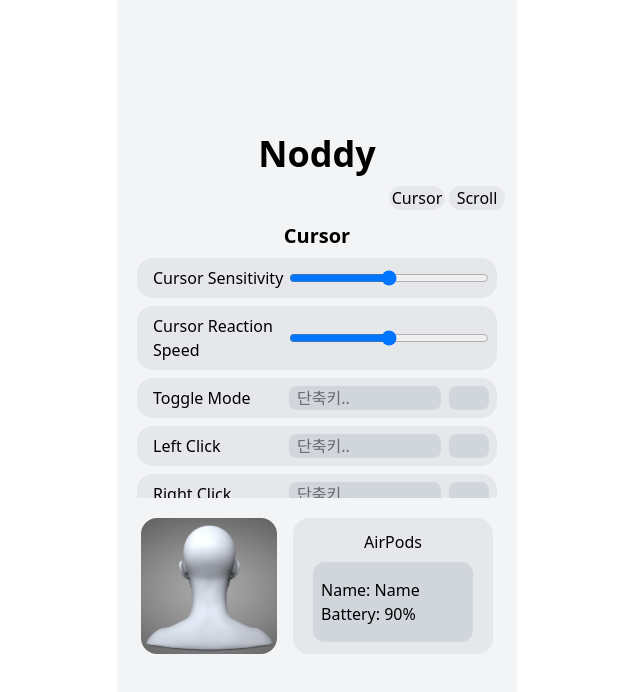
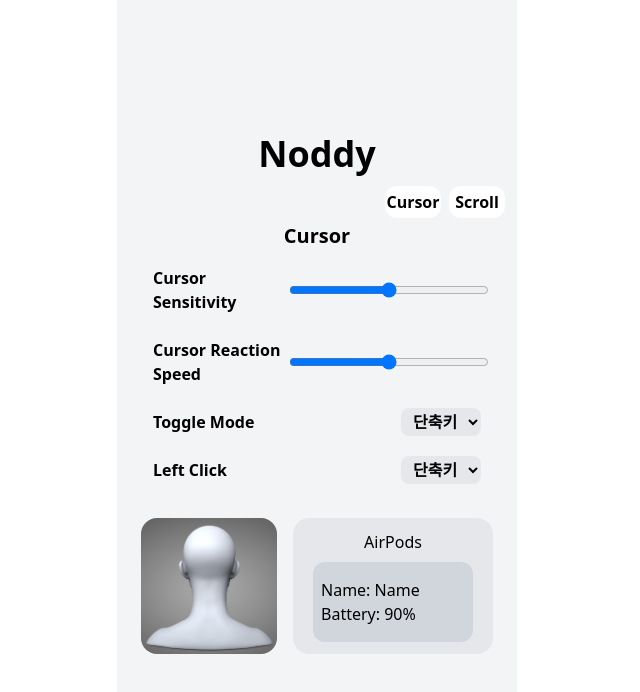
Before and after one commit to Noddyhub/Noddy-FE, a React (Vite) app in the folder frontend-dashboard/: page / in a window 1280 px wide. Shown: the top 692 px of the page, without its empty margins (323-963 px from the left). Built offline with nearby package versions, Linux system fonts and the light colour scheme.

Commit message:
design: UI 디자인 세부 조정 #28

```diff
--- a/frontend-dashboard/src/components/ControlKey.jsx
+++ b/frontend-dashboard/src/components/ControlKey.jsx
@@ -4,20 +4,25 @@ export default function ControlKey({ name }) {
   const [hotKey, setHotKey] = useState("");
 
   return (
-    <div className="mb-2 flex w-[45vh] flex-row items-center justify-between rounded-2xl bg-gray-200 px-2">
-      <div className="mt-2 mb-2 ml-2">{name}</div>
+    <div className="mb-2 flex w-[45vh] flex-row items-center justify-between rounded-2xl px-2">
+      <div className="mt-2 mb-2 ml-2 font-bold">{name}</div>
       <div className="flex flex-row">
-        <input
-          className="mr-2 w-38 rounded-lg bg-gray-300 px-2"
-          placeholder="단축키.."
-          onKeyDown={(e) => {
-            if (e.key === "Enter") {
-              e.preventDefault();
-              setHotKey(e.target.value);
-            }
-          }}
-        />
-        <div className="rounded-lg bg-gray-300 pr-5 pl-5">{hotKey}</div>
+        <select
+          className="mr-2 h-7 w-20 rounded-lg bg-gray-200 px-2 font-bold"
+          value={hotKey}
+          onChange={(e) => setHotKey(e.target.value)}
+        >
+          <option value="" disabled>
+            단축키 선택
+          </option>
+          <option value="A">A</option>
+          <option value="B">B</option>
+          <option value="C">C</option>
+          <option value="D">D</option>
+          <option value="E">E</option>
+          <option value="F">F</option>
+          <option value="G">G</option>
+        </select>
       </div>
     </div>
   );
--- a/frontend-dashboard/src/components/ControlSlider.jsx
+++ b/frontend-dashboard/src/components/ControlSlider.jsx
@@ -1,7 +1,7 @@
 export default function ControlSlider({ name }) {
   return (
-    <div className="mb-2 flex w-[45vh] flex-row items-center justify-between rounded-2xl bg-gray-200 px-2">
-      <div className="mt-2 mb-2 ml-2">{name}</div>
+    <div className="mb-2 flex w-[45vh] flex-row items-center justify-between rounded-2xl px-2">
+      <div className="mt-2 mb-2 ml-2 font-bold">{name}</div>
       <div className="flex flex-row">
         <input type="range" className="w-50 rounded-2xl px-2" />
       </div>
--- a/frontend-dashboard/src/components/Header.jsx
+++ b/frontend-dashboard/src/components/Header.jsx
@@ -9,13 +9,13 @@ export default function Header() {
         <div className="flex justify-center text-4xl font-extrabold">Noddy</div>
         <div className="mt-[1.5vh] flex h-[3vh] w-[50vh]">
           <button
-            className="mr-1 ml-auto w-[7vh] cursor-pointer rounded-xl bg-gray-200"
+            className="mr-2 ml-auto h-[4vh] w-[7vh] cursor-pointer rounded-xl bg-white font-bold"
             onClick={() => setOptionPage("Cursor")}
           >
             Cursor
           </button>
           <button
-            className="mr-3 w-[7vh] cursor-pointer rounded-xl bg-gray-200"
+            className="mr-3 h-[4vh] w-[7vh] cursor-pointer rounded-xl bg-white font-bold"
             onClick={() => setOptionPage("Scroll")}
           >
             Scroll
```
